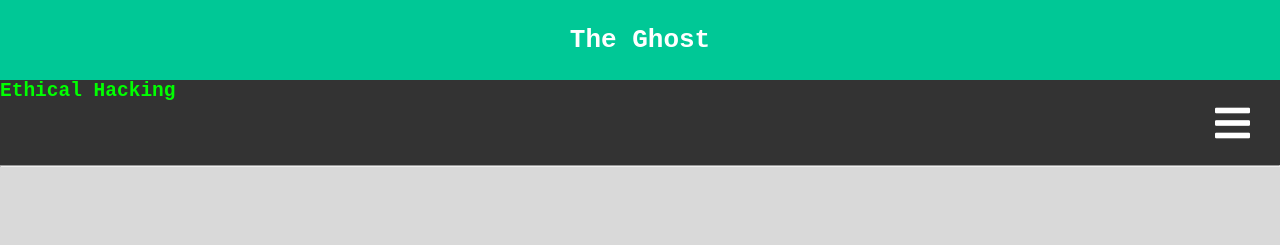
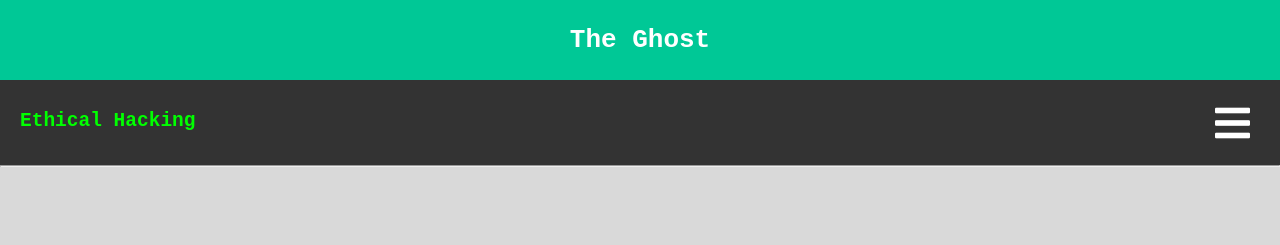
Before and after one commit to YASSER-CH/The_Ghost_Information, a plain HTML site: page about.html in a window 1280 px wide. Shown: the top 245 px of the page. Drawn offline with Linux system fonts and the light colour scheme.

Commit message:
Update about.css

```diff
--- a/css/about.css
+++ b/css/about.css
@@ -48,6 +48,7 @@ nav i{
 }
 nav h2{
 	color: #00FF00;
+        padding: 30px 0 0 20px;
 }
 #box1{
 	background-color: #00C896;
```
